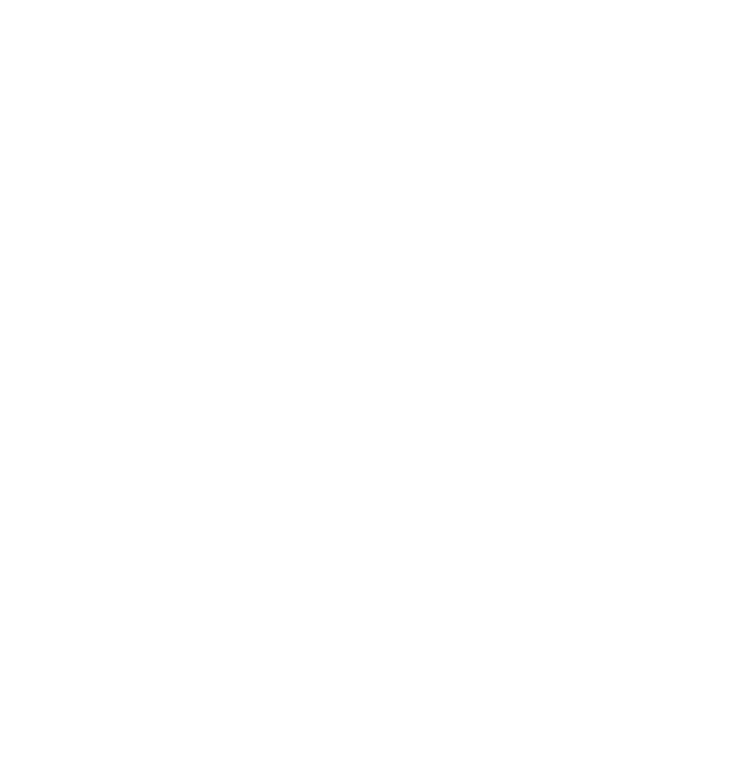
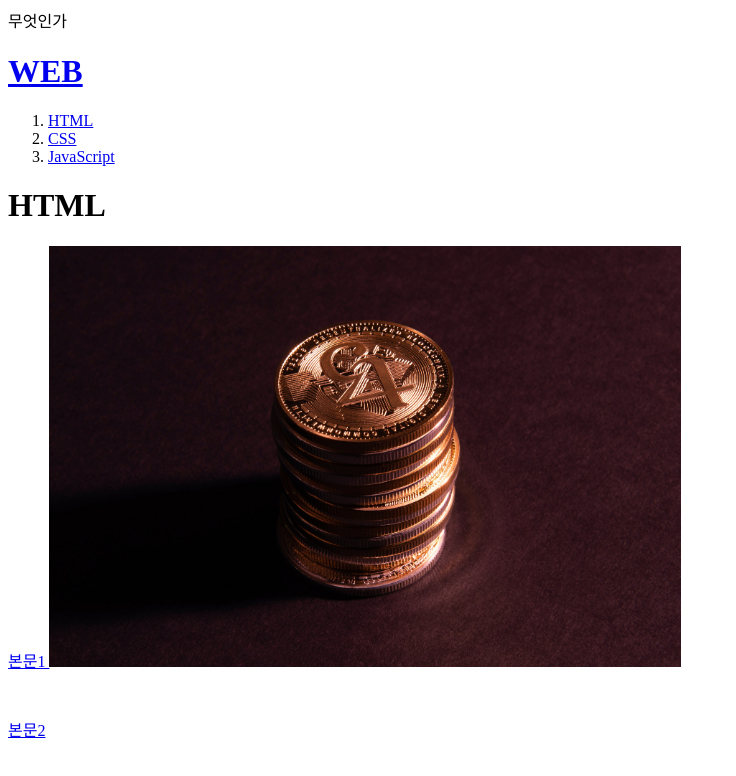
Before and after one commit to minseon12/Moloon-web, a plain HTML site: page index.html in a window 1280 px wide. Shown: the whole page, without its empty margins (0-736 px from the left). Drawn offline with Linux system fonts and the light colour scheme.

Commit message:
Add files via upload

```diff
--- a/index.html
+++ b/index.html
@@ -1,10 +1,22 @@
-<!DOCTYPE html>
-<html lang="en" dir="ltr">
+<!doctype html>
+<html>
   <head>
+    <title>인덱스메인</title>
     <meta charset="utf-8">
-    <title>메인페이지</title>
   </head>
+  무엇인가
   <body>
+    <h1><a href="index.html">WEB</a></h1>
+    <ol>
+      <li><a href="1.html">HTML</a></li>
+      <li><a href="2.html">CSS</a></li>
+      <li><a href="3.html">JavaScript</a></li>
+    </ol>
 
+    <h1>HTML</h1>
+    <p><a href="http:www.daum.net" target="_blank" title="html5 speicification">본문1
+    <img src="1.jpg" width="50%">
+    </p><p style="margin-top:45px;">본문2
+    </p>
   </body>
 </html>
```
